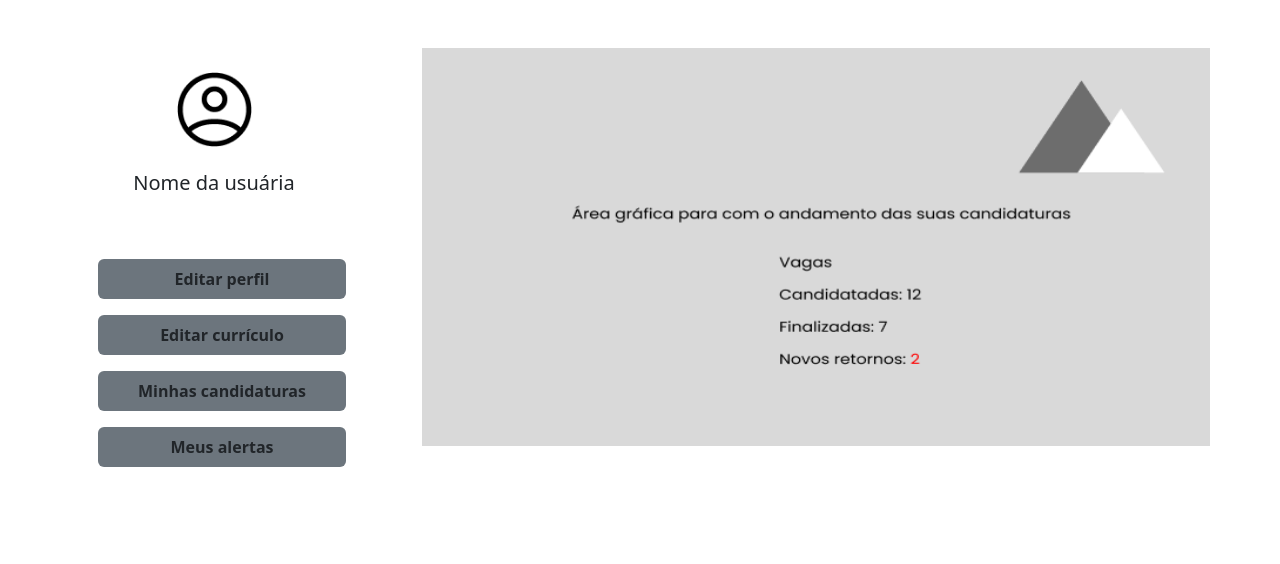
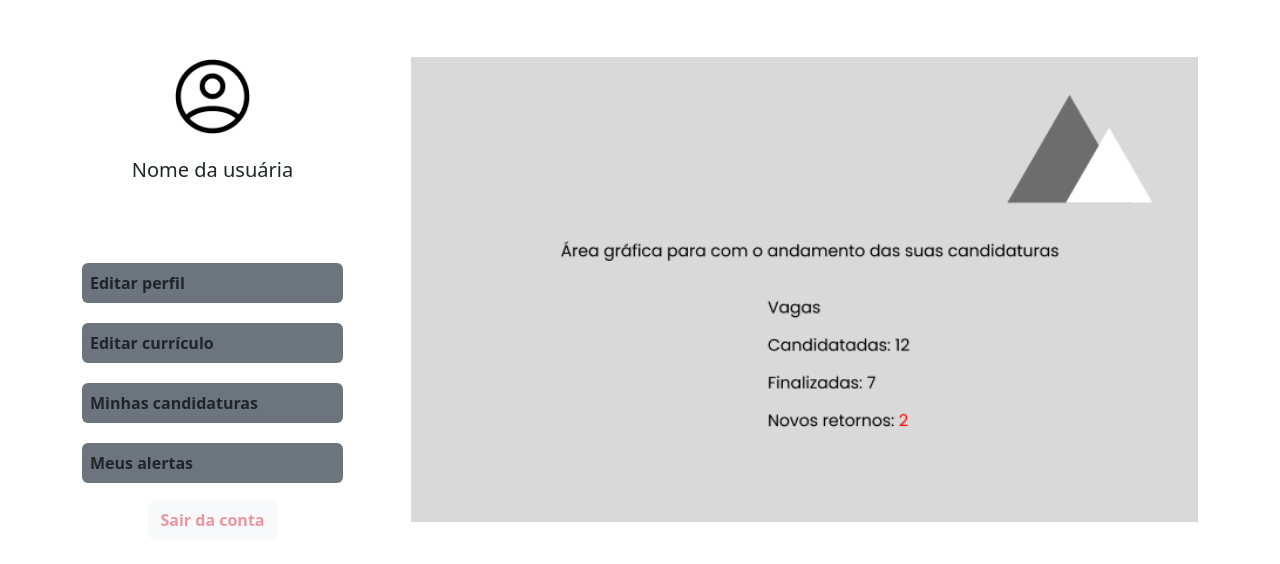
Before and after one commit to FelixMembrive/desafio-final-gama-academy-gr2, a React (Vite) app: page /amir_areacandidata in a window 1280 px wide. Shown: the top 564 px of the page. Built offline with nearby package versions, Linux system fonts and the light colour scheme.

Commit message:
finalizando area candidata hero

```diff
--- a/src/pages/Amir_AreaCandidata/index.tsx
+++ b/src/pages/Amir_AreaCandidata/index.tsx
@@ -10,27 +10,31 @@ import "./styles.scss"
 
 export default function Amir_AreaCandidata() {
     return (
-        <Container fluid="">
+        <Container className=" " >
 
-                 <Row className="d-flex flex-column flex-md-row me-4">
+                 <Row className="d-flex flex-column flex-md-row justify-content-center align-items-center  ">
 
-                    <Col xl={3} className="pe-0">
-                        <div className="text-center mt-4" >
-                            <img className=" mt-5 mb-4 " src={logo_boyzin} width={75}/>
-                            <h2 className="nome_usuario fs-5 mb-5 ">Nome da usuária</h2>
+                    <Col xl={3} className=" col1_ac justify-content-center ">
+                        <div className="text-center" >
+                            <img className="logo_boyzin mb-4 " src={logo_boyzin} width={75}/>
+                            <h2 className="nome_usuario fs-5 ">Nome da usuária</h2>
 
                         </div>
 
-                        <div className="d-block text-center ms-3 me-0 ">
-                            <LinkButton className="btn_user btn-secondary p-2 border border-0 text-body fw-semibold w-100 ms-0 ms-md-0 mt-3" to="" text="Editar perfil"></LinkButton>
-                            <LinkButton className="btn-secondary p-2 border border-0 text-body fw-semibold w-100 ms-0 ms-md-0 mt-3" to="" text="Editar currículo"></LinkButton>
-                            <LinkButton className="btn-secondary p-2 border border-0 text-body fw-semibold w-100 ms-0 ms-md-0 mt-3" to="" text="Minhas candidaturas"></LinkButton>
-                            <LinkButton className="btn-secondary p-2 border border-0 text-body fw-semibold w-100 ms-0 ms-md-0 mt-3" to="" text="Meus alertas"></LinkButton>
+                        <div className="btns_ac_div d-block  ">
+                            <LinkButton className="btn_ac_perfil btn-secondary text-start p-2 border border-0 text-body fw-semibold w-100 ms-0 ms-md-0 " to="" text="Editar perfil"></LinkButton>
+                            <LinkButton className="btn_ac_curr btn-secondary text-start p-2 border border-0 text-body fw-semibold w-100 ms-0 ms-md-0 " to="" text="Editar currículo"></LinkButton>
+                            <LinkButton className="btn_ac_cand btn-secondary text-start p-2 border border-0 text-body fw-semibold w-100 ms-0 ms-md-0 " to="" text="Minhas candidaturas"></LinkButton>
+                            <LinkButton className="btn_ac_alertas btn-secondary text-start p-2 border border-0 text-body fw-semibold w-100 ms-0 ms-md-0 " to="" text="Meus alertas"></LinkButton>
+
+                        </div>
+                        <div className="btn_ac_sair_div">
+                            <LinkButton className="btn-link btn_ac_sair fs-6 text-bg-light text-decoration-none fw-semibold text-danger text-center text-opacity-50 "  to="" text="Sair da conta"></LinkButton>
                         </div>
                     </Col>
 
-                    <Col xl={9} className="">
-                            <img className=" img-fluid align-middle ms-3 ms-xl-5 ps-0 ps-xl-3 mt-4 mb-5 mb-lg-5  me-5 pe-0 pt-4 h-75 " src={areagrafica_candidaturas} width={960}/>
+                    <Col xl={9} className="img_ac_div img-fluid  ">
+                            <img className="img_ac img-fluid " src={areagrafica_candidaturas} width={960}/>
                     </Col>
                 </Row>
 
--- a/src/pages/Amir_AreaCandidata/styles.scss
+++ b/src/pages/Amir_AreaCandidata/styles.scss
@@ -1,4 +1,99 @@
-.btn_user{
-    --bs-btn-bg: #D9D9D9;
-    background-color: #D9D9D9;
+.col1_ac{
+    margin-left: 0px ;
+    padding-left: 12px;
+    justify-content: center;
+    align-items: center;
 }
+.logo_boyzin{
+    margin-top: 59.3px;
+
+    @media(min-width:1400px){
+
+        margin-top: 134.5px;
+   }
+}
+.nome_usuario{
+    margin-bottom: 81px;
+}
+
+.btn_ac_sair{
+    margin-bottom: 40px;
+
+
+};
+.btn_ac_sair_div{
+    display: flex;
+    justify-items: center;
+    justify-content: center;
+    padding-top: 18px;
+};
+
+.btns_ac_div{
+    margin-top: 20px;
+
+}
+
+
+.btn_ac_perfil{
+    margin-top: 0px;
+}
+.btn_ac_curr{
+    margin-top: 20px;
+}
+.btn_ac_cand{
+    margin-top: 20px;
+}
+.btn_ac_alertas{
+    margin-top: 20px;
+}
+
+.img_ac_div{
+    display: flex;
+    align-items:flex-end;
+
+    // @media(min-width:576px){
+
+    //     width: 464px;
+
+    // }
+
+}
+.img_ac{
+    // width:304px ;
+    // height:308px;
+    // @media(min-width:576px){
+    //     margin-left: -12px;
+    //     margin-right: 0px;
+        margin-bottom: 45px;
+    //     width: 464px;
+    //     height: 274.25px;
+    // }
+
+//    @media(min-width:768px){
+//         margin-left: -12px;
+//         margin-right: 0px;
+//         margin-bottom: 20px;
+//         width: 644px;
+//     }
+//     @media(min-width:992px){
+//         margin-left: -12px;
+//         margin-right: 26px;
+//         margin-bottom: 20px;
+//     }
+
+    @media(min-width:1200px){
+        width: 961px;
+        height: 568px;
+        margin-left: 44px;
+        // margin-right: 87px;
+        margin-bottom: 0px;
+
+    }
+
+    @media(min-width:1400px){
+
+                margin-top: 89px;
+                margin-left: 88px;
+           }
+
+}
```
